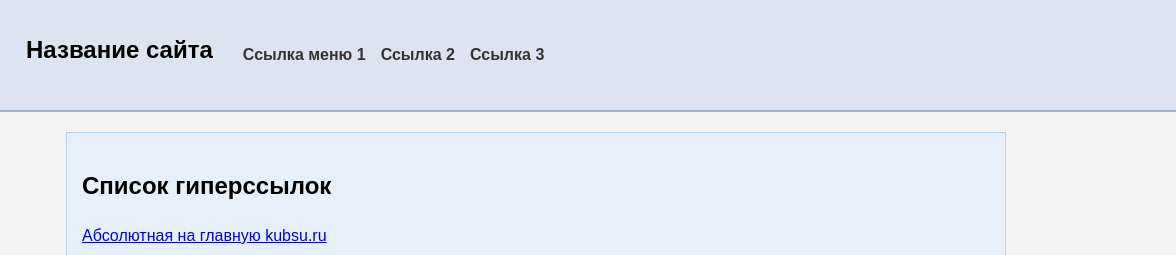
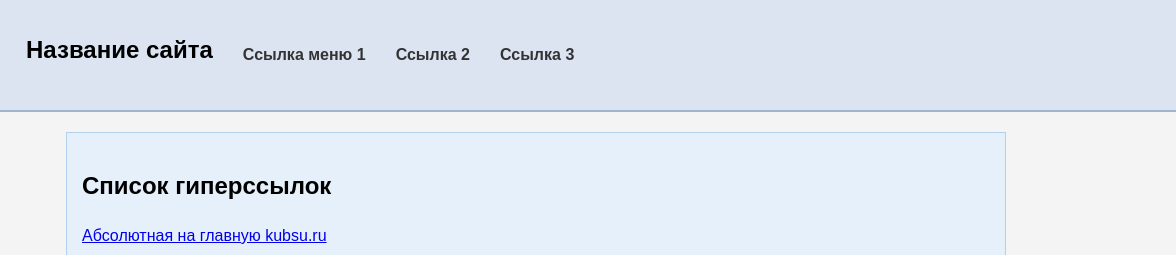
Before and after one commit to s1nji1337/s1nji1337.github.io, a plain HTML site: page index.html in a window 1280 px wide. Shown: the top 255 px of the page, 104-1280 px from the left. Drawn offline with Linux system fonts and the light colour scheme.

Commit message:
Update style.css

```diff
--- a/style.css
+++ b/style.css
@@ -64,26 +64,21 @@
 
 nav {
     display: flex;
-    flex-direction: column;
-    width: 100%;
+    gap: 15px;
 }
 
 nav a {
-    padding: 12px;
     text-decoration: none;
     color: #333;
     font-weight: bold;
-    text-align: center;
-    border-top: 1px solid #a0b4cc;
-    background-color: #fff;
+}
+
+nav a:hover {
+    text-decoration: underline;
 }
 
 nav a:last-child {
     border-bottom: 1px solid #a0b4cc;
-}
-
-nav a:hover {
-    background-color: #e6f0fa;
 }
 
 .content-container {
```
